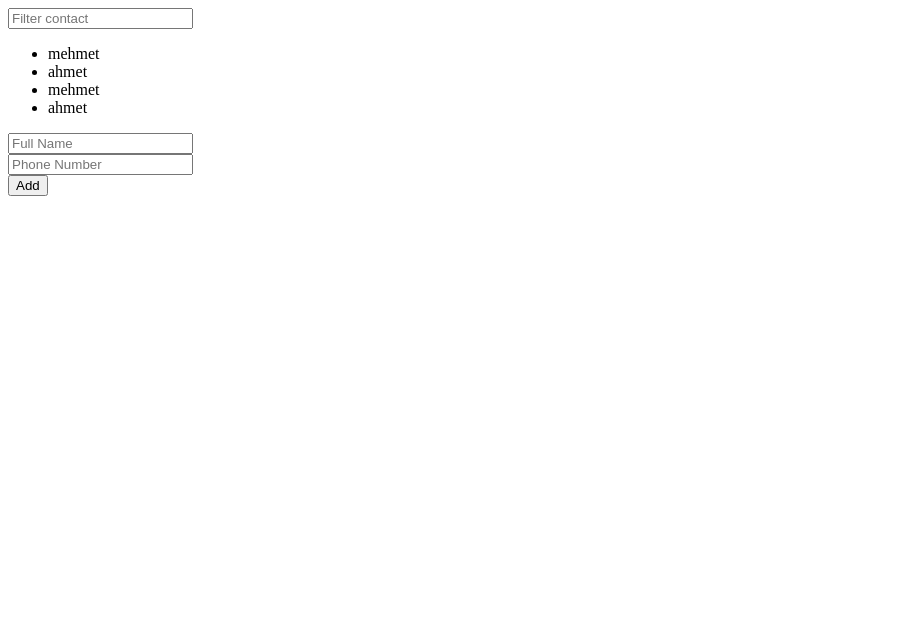
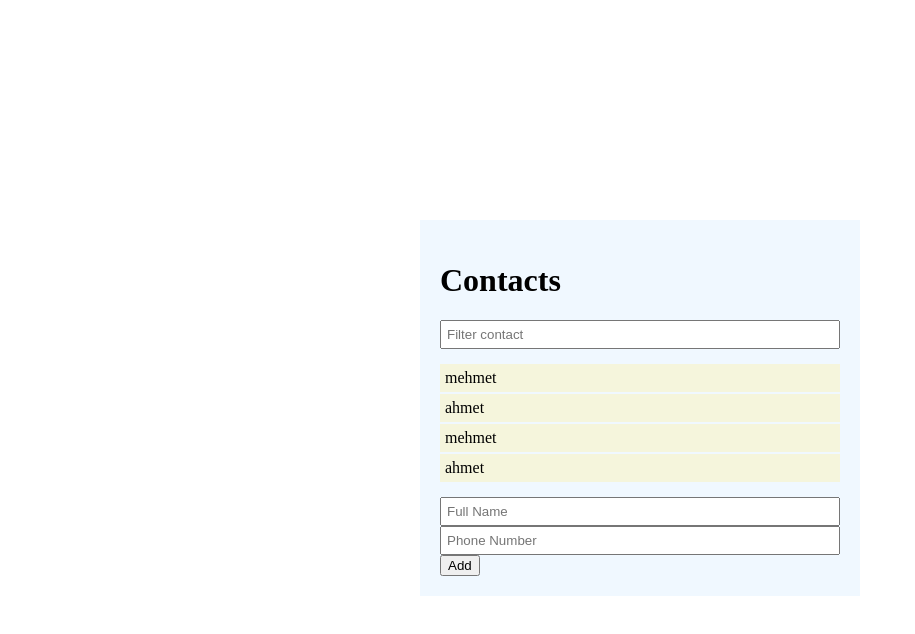
Before and after one commit to mehmetresitcagan/react-tutorial, a React (Vite) app: page / in a window 1280 px wide. Shown: the top 634 px of the page, without its empty margins (0-915 px from the left). Built offline with nearby package versions, Linux system fonts and the light colour scheme.

Commit message:
contact app styles

```diff
--- /dev/null
+++ b/src/App.css
@@ -0,0 +1,6 @@
+.App {
+  display: flex;
+  align-items: center;
+  justify-content: center;
+  min-height: 100vh;
+}
--- a/src/App.jsx
+++ b/src/App.jsx
@@ -1,13 +1,12 @@
-import React, { useState } from "react";
 import Contacts from "./components/Contacts";
 
+import "./App.css";
+
 const App = () => {
-  const [counter, setCounter] = useState(0);
-
   return (
-    <>
+    <div className="App">
       <Contacts />
-    </>
+    </div>
   );
 };
 
--- a/src/components/Contacts/List/index.jsx
+++ b/src/components/Contacts/List/index.jsx
@@ -16,7 +16,7 @@
         value={filterText}
         onChange={(e) => setFilterText(e.target.value)}
       />
-      <ul>
+      <ul className="list">
         {filtered.map((contact, index) => (
           <li key={index}>{contact.full_name}</li>
         ))}
--- a/src/components/Contacts/index.jsx
+++ b/src/components/Contacts/index.jsx
@@ -1,6 +1,7 @@
 import { useState, useEffect } from "react";
 import List from "./List";
 import Form from "./Form";
+import "./styles.css";
 
 function Contacts() {
   const [contacts, setContacts] = useState([
@@ -15,10 +16,11 @@
   }, [contacts]);
 
   return (
-    <>
+    <div id="container">
+      <h1>Contacts</h1>
       <List contacts={contacts} />
       <Form addContacts={setContacts} contacts={contacts} />
-    </>
+    </div>
   );
 }
 
--- /dev/null
+++ b/src/components/Contacts/styles.css
@@ -0,0 +1,30 @@
+#container {
+  width: 400px;
+  background-color: aliceblue;
+  padding: 20px;
+}
+
+input {
+  width: 100%;
+  box-sizing: border-box;
+  -webkit-box-sizing: border-box;
+  -moz-box-sizing: border-box;
+  padding: 5px;
+}
+
+ul,
+li {
+  margin: 0;
+  padding: 0;
+  list-style-type: none;
+}
+
+.list {
+  margin: 15px 0;
+}
+
+.list > li {
+  background-color: beige;
+  padding: 5px;
+  margin-bottom: 2px;
+}
```
